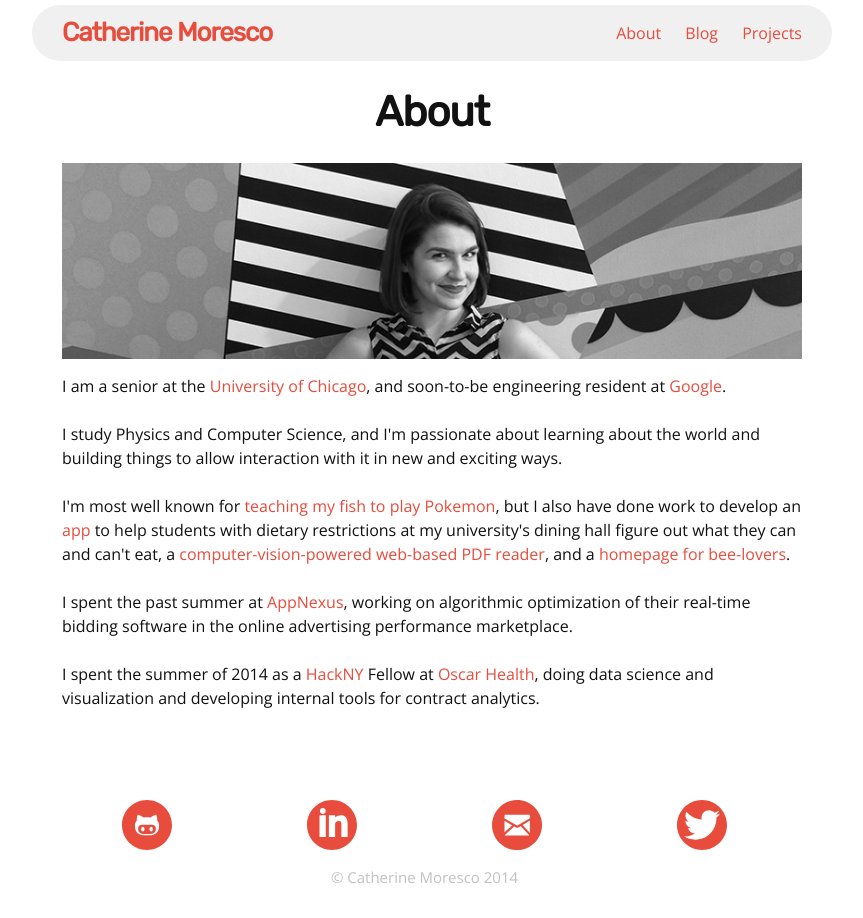
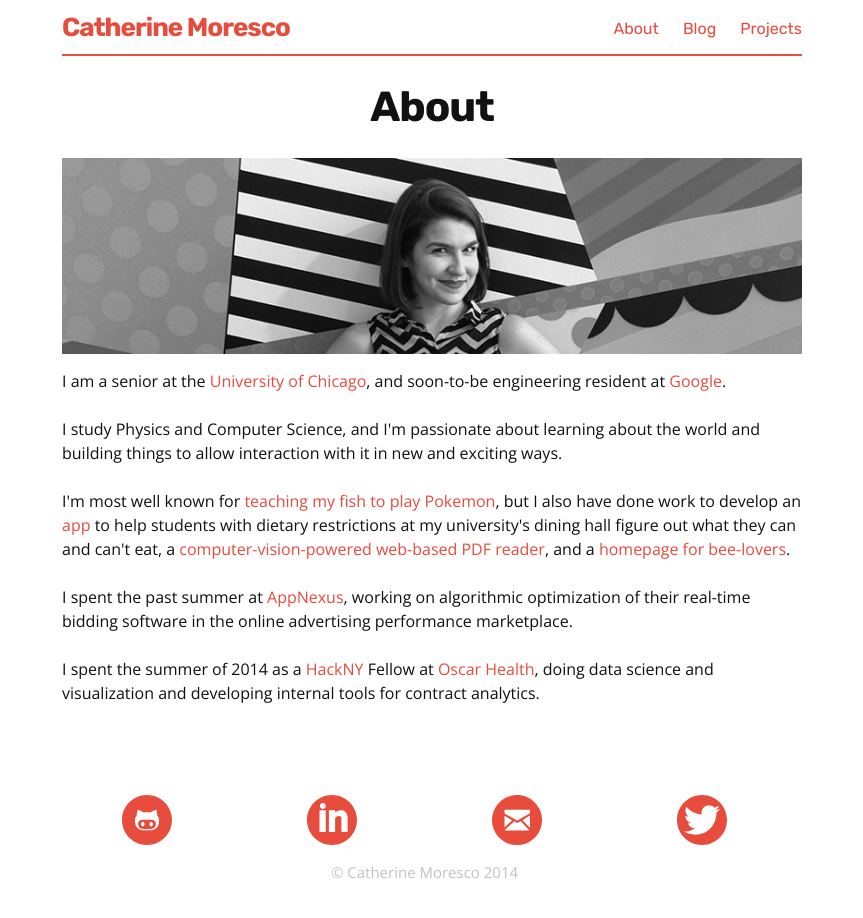
Before and after one commit to catherinemoresco/catherinemoresco.github.io, a Jekyll site: the page built from about.md, in a window 1280 px wide. Shown: the whole page, without its empty margins (208-1071 px from the left). Built offline with Jekyll 4.4.1, drawn with Linux system fonts in a browser that asks for light colours; some web fonts are replaced; Markdown is read by kramdown in place of the engine named in the settings.

Commit message:
foget properly bold version of font (will this fix mobile font issues) and make changes to the header that im *not quite sure about*

```diff
--- a/_includes/head.html
+++ b/_includes/head.html
@@ -10,5 +10,5 @@
     <link rel="canonical" href="{{ page.url | replace:'index.html','' | prepend: site.baseurl | prepend: site.url }}">
 	<link href='http://fonts.googleapis.com/css?family=Open+Sans:300|Questrial|Rochester|Lily+Script+One|Oleo+Script+Swash+Caps|Great+Vibes|Raleway:800,500|Parisienne|Montserrat|Monoton' rel='stylesheet' type='text/css'>
 	<link href='http://fonts.googleapis.com/css?family=Flamenco|Monoton|Righteous' rel='stylesheet' type='text/css'>
-<link href='https://fonts.googleapis.com/css?family=Comfortaa|Fredoka+One|Hammersmith+One|Paytone+One|Rubik' rel='stylesheet' type='text/css'>
+<link href='https://fonts.googleapis.com/css?family=Comfortaa|Fredoka+One|Hammersmith+One|Paytone+One|Rubik:400,700' rel='stylesheet' type='text/css'>
 </head>
--- a/_includes/header.html
+++ b/_includes/header.html
@@ -21,7 +21,7 @@
         {% endfor %}
       </div>
     </nav>
-
+  <div class="bottom-border"></div>
   </div>
 
 </header>
--- a/_sass/_layout.scss
+++ b/_sass/_layout.scss
@@ -8,9 +8,24 @@
     position: relative;
 
     .wrapper{
-        border-radius: 50px;
-        background:$grey-color-lighter;
-        margin-top:5px;
+            border-radius: 2px;
+            position: relative;
+            /*background:$grey-color-lighter;*/
+            .bottom-border{
+                z-index: -1;
+                margin-top:5px;
+                border-bottom: solid 2px $accent;
+                position: absolute;
+                bottom: 0;
+                width: -webkit-calc(100% - (#{$spacing-unit} * 2));
+                width:         calc(100% - (#{$spacing-unit} * 2));
+
+                @include media-query($on-laptop) {
+                    width: -webkit-calc(100% - (#{$spacing-unit}));
+                    width:         calc(100% - (#{$spacing-unit}));
+                }
+
+        }
     }
 }
 
@@ -38,6 +53,7 @@
     }
 
     .page-link {
+        font-family: $decorative-font-family;
         color: $accent;
         line-height: $base-line-height;
 
```
Also changed, not shown: 12 other files.
